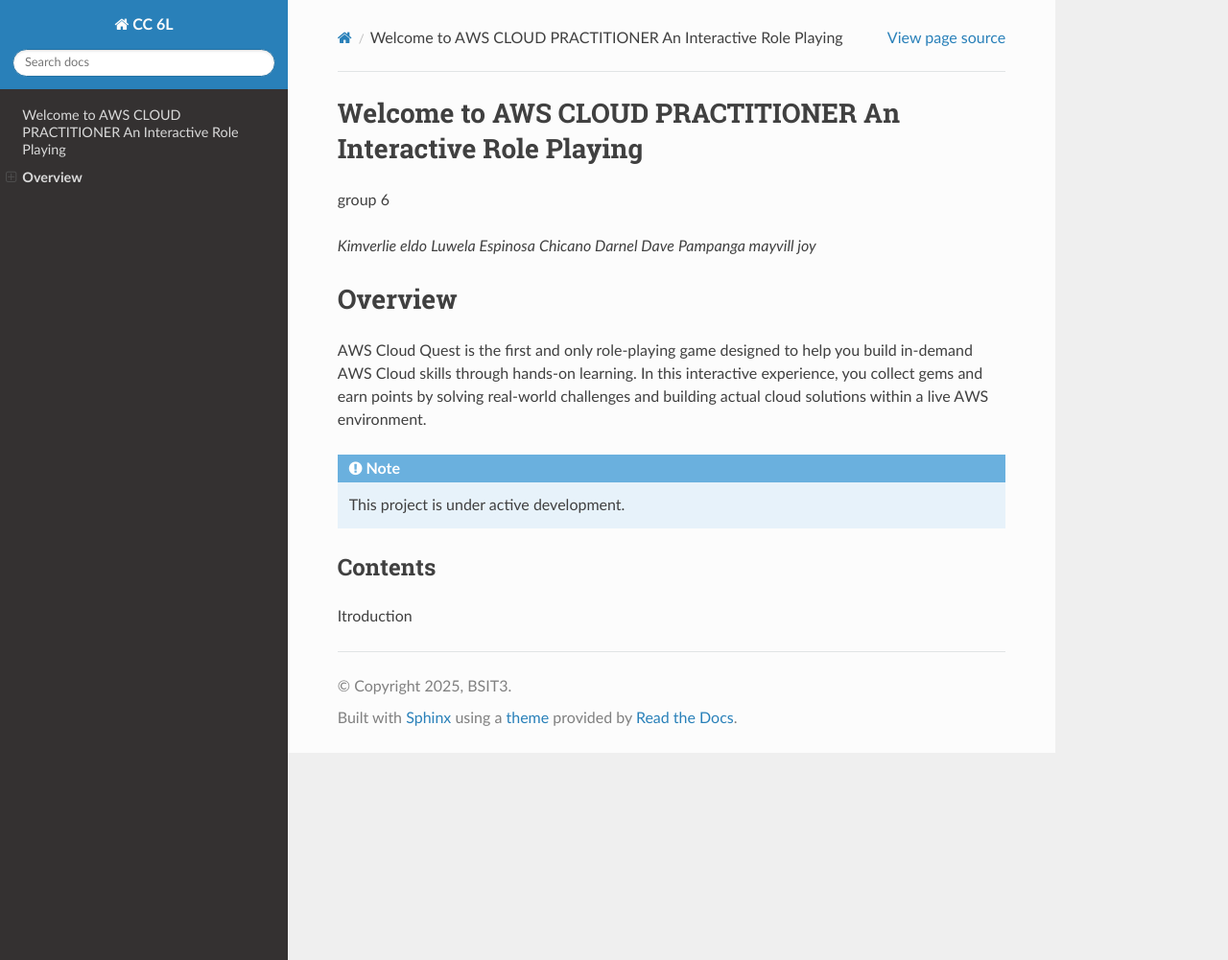
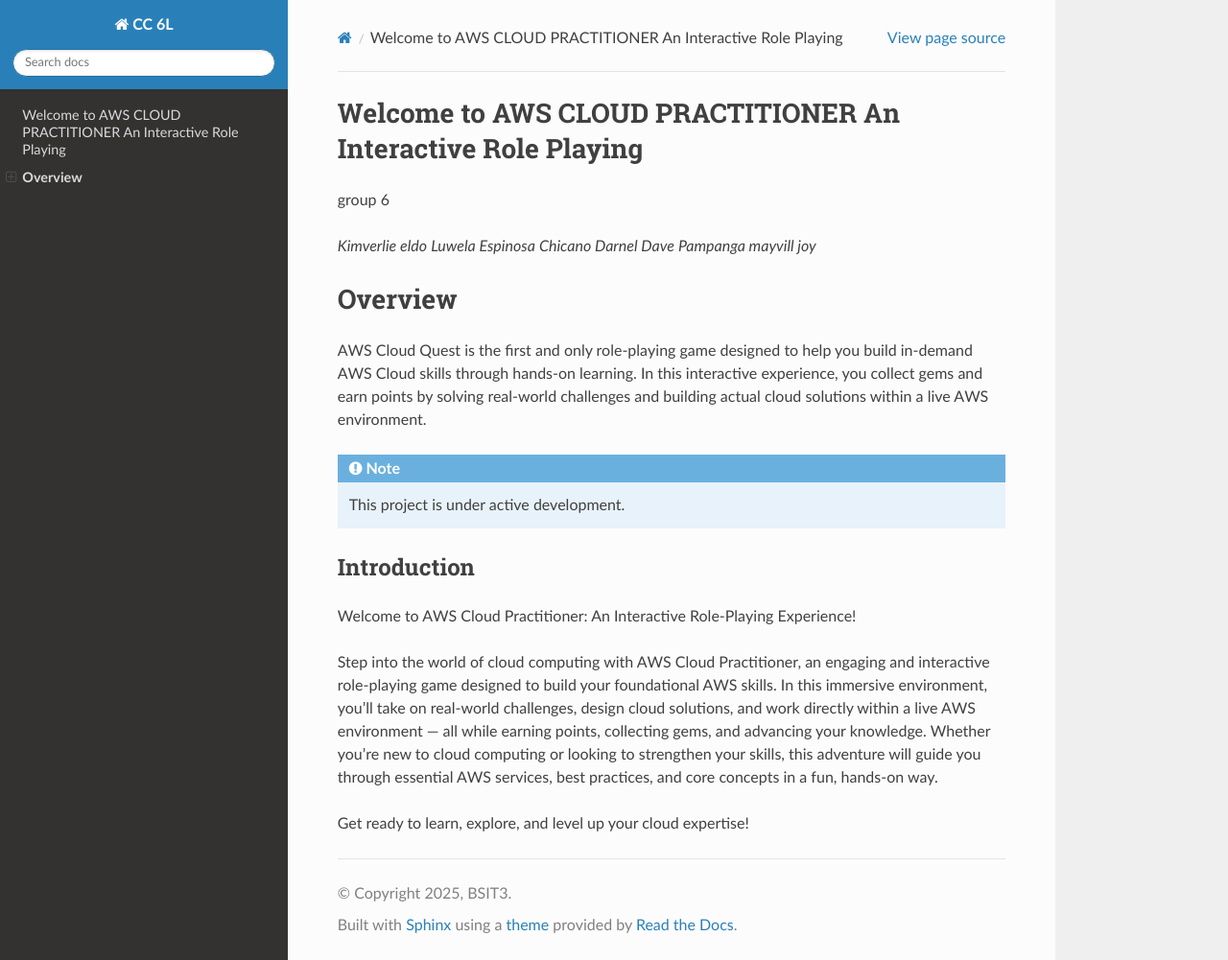
Before and after one commit to kimkimeldo/aws-clouds-pratitioner, a Sphinx documentation site: the page built from docs/source/index.rst, in a window 1280 px wide and 1001 px high. Shown: the whole window at 96% size. Built offline with Sphinx 7.4.7 and the Read the Docs theme 3.1.0, drawn with Linux system fonts in a browser that asks for light colours.

Commit message:
Update index.rst

```diff
--- a/docs/source/index.rst
+++ b/docs/source/index.rst
@@ -21,9 +21,18 @@
 
    This project is under active development.
 
-Contents
+Introduction
 --------
 
-Itroduction
+Welcome to AWS Cloud Practitioner: An Interactive Role-Playing Experience!
+
+Step into the world of cloud computing with AWS Cloud Practitioner, an engaging and interactive role-playing game designed to build your foundational AWS skills.
+In this immersive environment, you’ll take on real-world challenges, design cloud solutions, and work directly within a live AWS environment — all while earning points, collecting gems, and advancing your knowledge.
+Whether you're new to cloud computing or looking to strengthen your skills, this adventure will guide you through essential AWS services, best practices, and core concepts in a fun, hands-on way.
+
+Get ready to learn, explore, and level up your cloud expertise!
+
+
+
 
 .. toctree::
```
